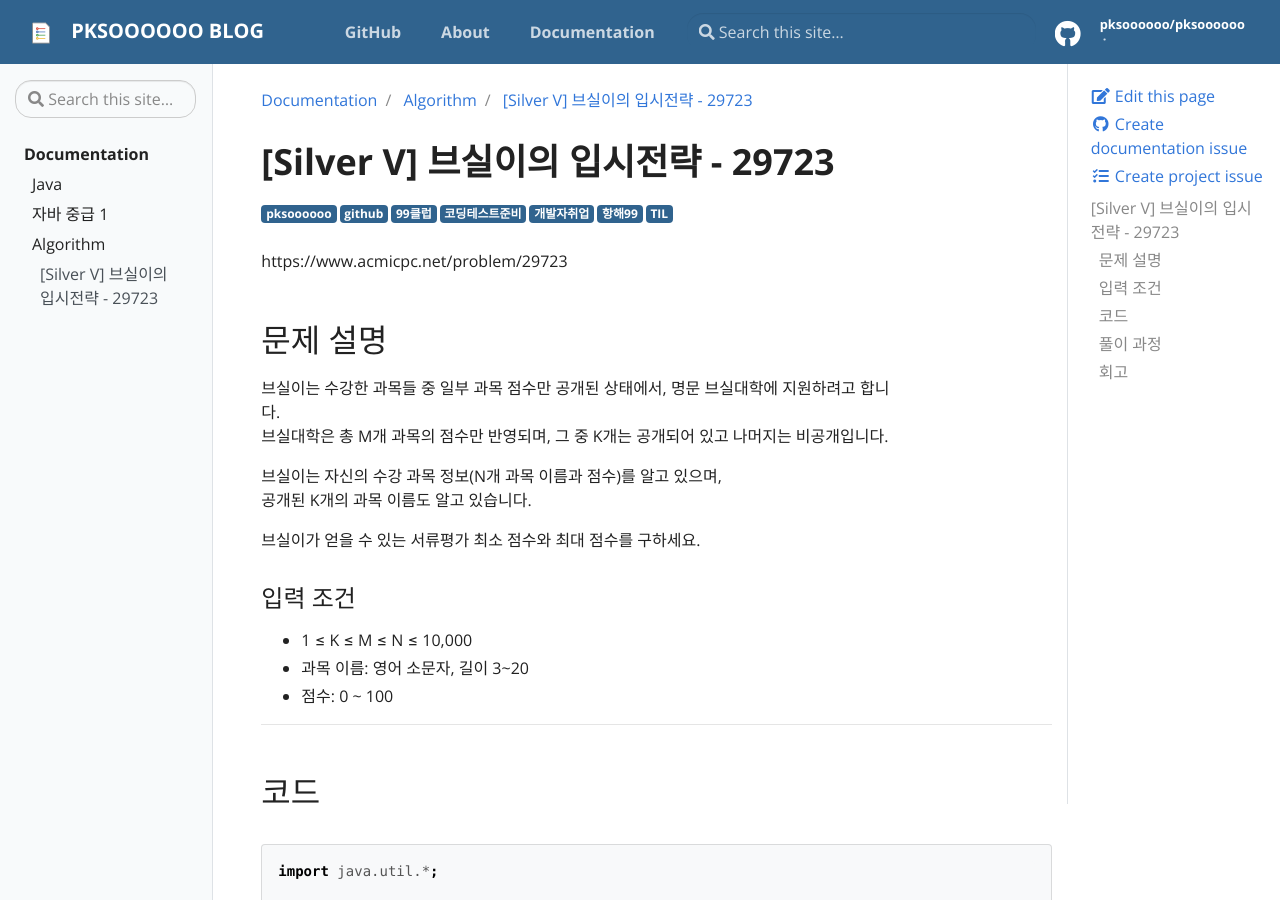
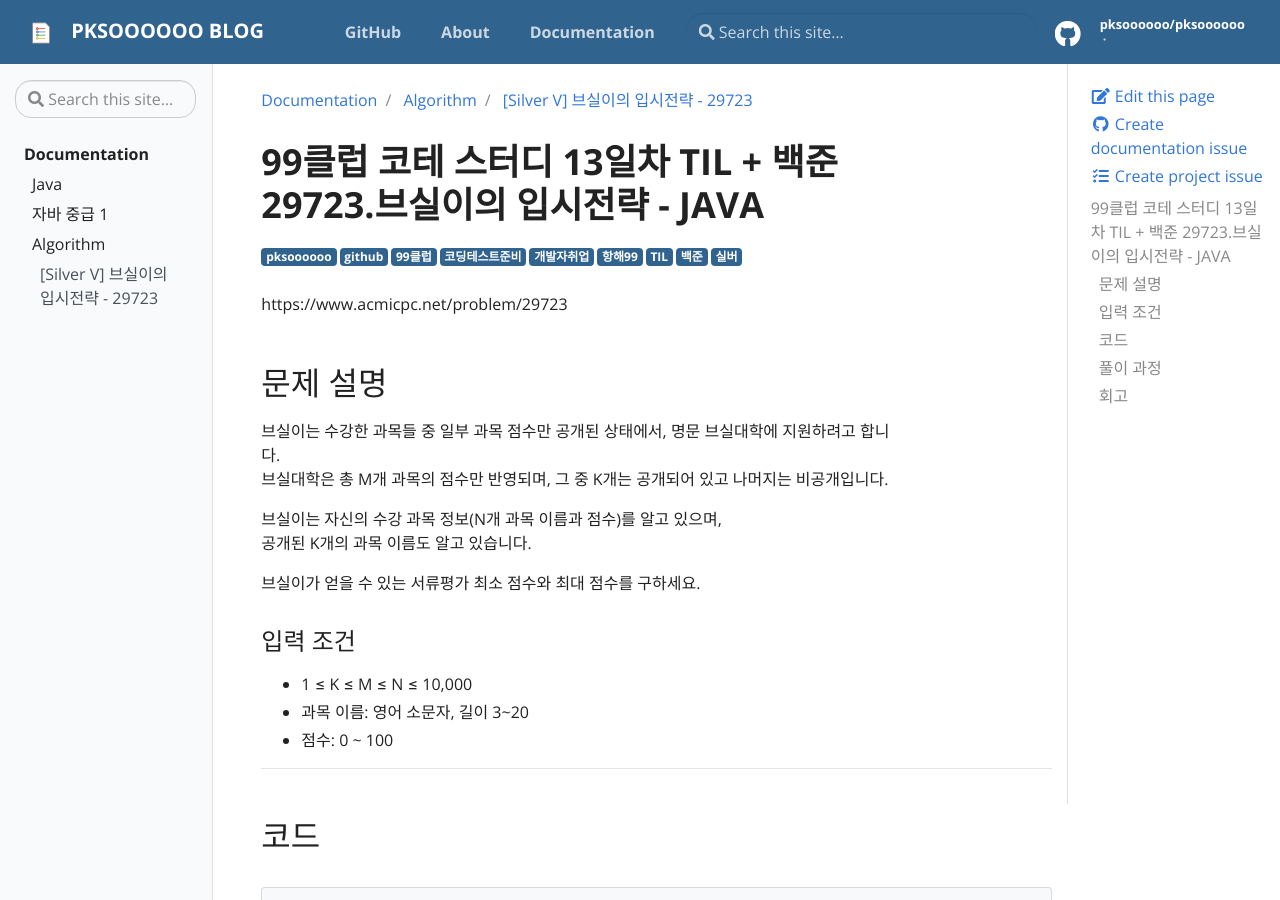
Before and after one commit to pksoooooo/pksoooooo.github.io, a Jekyll site: the page built from _docs/algorithm/BOJ29723.md, in a window 1280 px wide and 900 px high. Built offline with Jekyll 4.4.1, drawn with Linux system fonts in a browser that asks for light colours.

Commit message:
블로그 첫 개시

```diff
--- a/_docs/algorithm/BOJ29723.md
+++ b/_docs/algorithm/BOJ29723.md
@@ -7,11 +7,13 @@ tags:
  - 개발자취업
  - 항해99
  - TIL
+ - 백준
+ - 실버
 title: "[Silver V] 브실이의 입시전략 - 29723"
-description: "자바의 정석 3편 스터디 요약"
+description: "백준 29723.브실이의 입시전략 JAVA 문제 풀이 입니다."
 ---
 
-# [Silver V] 브실이의 입시전략 - 29723
+# 99클럽 코테 스터디 13일차 TIL + 백준 29723.브실이의 입시전략 - JAVA
 
 https://www.acmicpc.net/problem/29723
 
```
